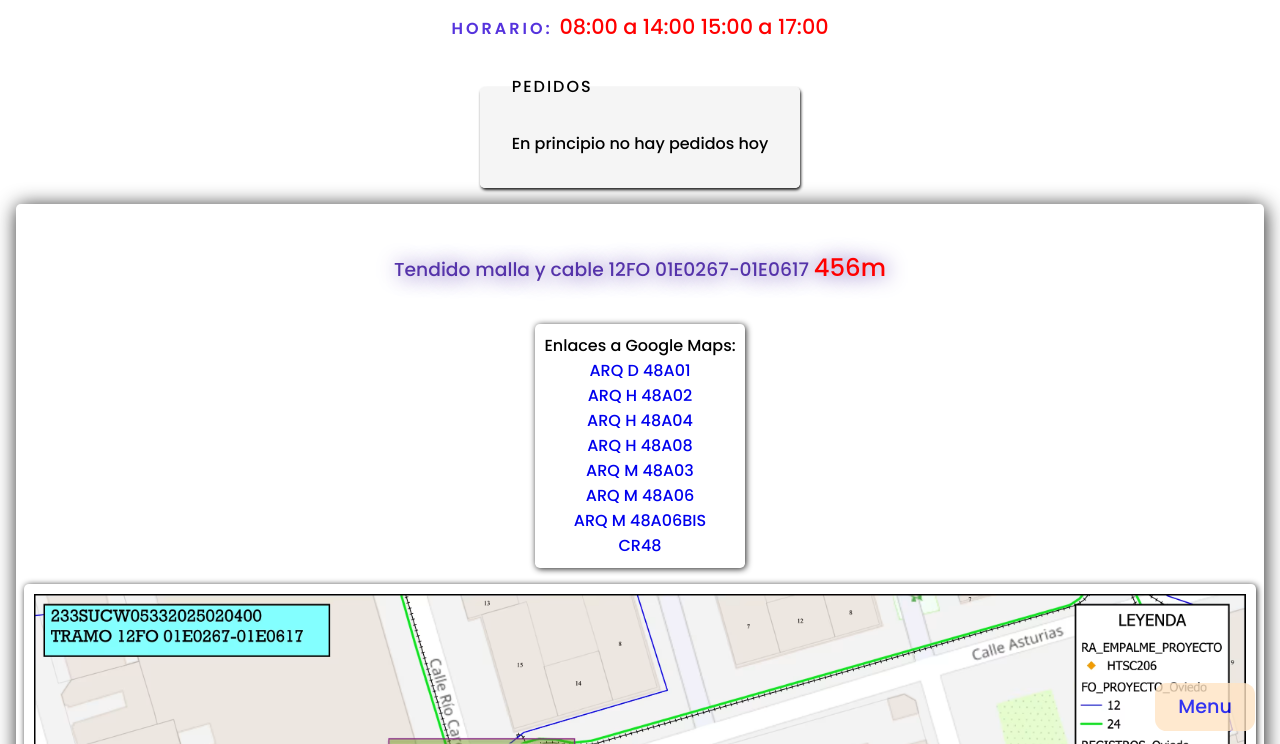
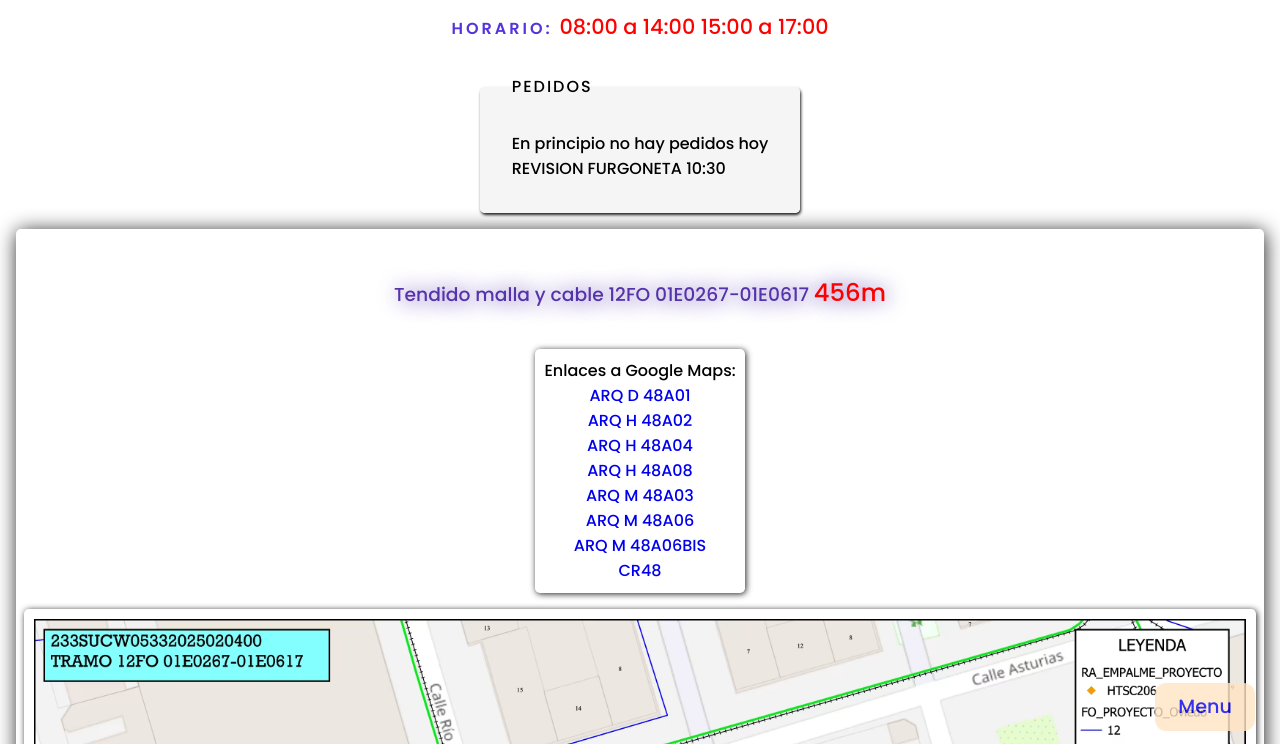
Before and after one commit to oscarsilvagonzalez/planingAbril, a plain HTML site: page martes_22.html in a window 1280 px wide. Shown: the part 56-800 px from the top of the page. Drawn offline with Linux system fonts and the light colour scheme.

Commit message:
Actualizar martes_22.html

```diff
--- a/martes_22.html
+++ b/martes_22.html
@@ -16,6 +16,7 @@
             <legend>Pedidos</legend>
             <ul class="ul">
                 <li class="li">En principio no hay pedidos hoy</li>
+                 <li class="li">REVISION FURGONETA 10:30</li>
             </ul>
         </fieldset>
     </header>
```
